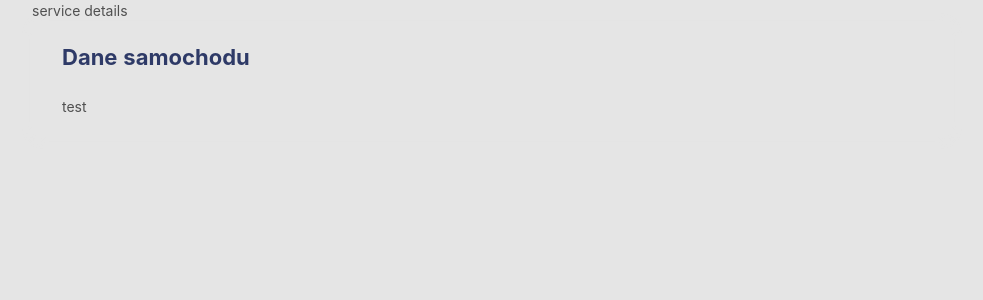
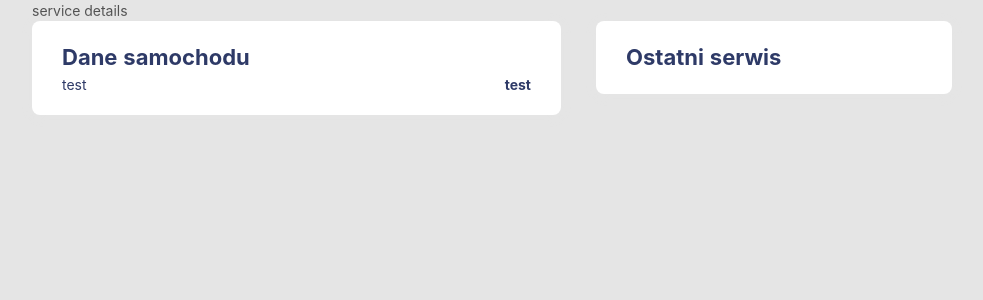
Before and after one commit to Andrzej-Marek/car_service_base, a React app: page / in a window 1280 px wide. Shown: the top 300 px of the page, without its empty margins (148-1131 px from the left). Built offline with nearby package versions, Linux system fonts and the light colour scheme; the HTML template or start-up script is replaced by a standard one.

Commit message:
Created ServiceTiles

```diff
--- a/src/components/ListElement/ListElement.tsx
+++ b/src/components/ListElement/ListElement.tsx
@@ -1,17 +1,38 @@
 import React, { FC } from "react";
 import styled from "styled-components";
 
-interface OwnProps {}
+interface OwnProps {
+    title: string,
+    description: string
+}
 
 type Props = OwnProps;
 
-const ListElement: FC<Props> = () => {
+const ListElement: FC<Props> = ({ title, description }) => {
 
     return (
-        <div>
-
-        </div>
+        <Wrapper>
+            <Title>{title}</Title>
+            <Description>{description}</Description>
+        </Wrapper>
     )
 }
 
+const Wrapper = styled.div`
+    display: flex;
+    justify-content: space-between;
+`;
+
+const Title = styled.div`
+    font-size: ${({theme}) => theme.fontSize.small};
+    color: ${({theme}) => theme.color.primaryBlue};
+`;
+
+const Description  = styled.div`
+    font-size: ${({theme}) => theme.fontSize.small};
+    color: ${({theme}) => theme.color.primaryBlue};
+    font-weight: ${({theme}) => theme.fontWeight.bold};
+`;
+
+
 export default ListElement;
--- a/src/components/Tile/Tile.tsx
+++ b/src/components/Tile/Tile.tsx
@@ -21,13 +21,14 @@ const TileWrapper = styled.div`
     padding: 20px 30px;
     border-radius: 8px;
     box-shadow: ${({ theme }) => theme.boxShadow.primary};
+    background-color: ${({theme}) => theme.color.white};
 `;
 
 const Title = styled.p`
     color: ${({ theme }) => theme.color.primaryBlue};
     font-weight: ${({ theme }) => theme.fontWeight.bold};
     font-size: ${({ theme }) => theme.fontSize.big};
-
+    margin: 0px;
 `;
 
 export default Tile;
--- a/src/containers/ServiceDetails/ServiceDetails.tsx
+++ b/src/containers/ServiceDetails/ServiceDetails.tsx
@@ -1,18 +1,21 @@
 import React, { FC } from "react";
-import { ServiceTile } from "./components";
+import styled from "styled-components";
+import ServiceTiles from "./components/ServiceTiles/ServiceTiles";
 
-interface OwnProps{};
+interface OwnProps{
+    title: string
+};
 
 type Props = OwnProps;
 
 const ServiceDetails: FC<Props> = () => {
-
     return (
         <div>
             service details
-            <ServiceTile/>
+            <ServiceTiles/>
         </div>
     );
 };
 
+
 export default ServiceDetails;
--- a/src/containers/ServiceDetails/components/ServiceTile/ServiceTile.tsx
+++ /dev/null
@@ -1,19 +0,0 @@
-import { Tile } from "@/components";
-import React, { FC } from "react";
-
-interface OwnProps{};
-
-type Props = OwnProps;
-
-const ServiceTile: FC<Props> = () => {
-
-    return (
-        <div>
-            <Tile title="Dane samochodu">
-                test
-            </Tile>
-        </div>
-    );
-};
-
-export default ServiceTile;
--- /dev/null
+++ b/src/containers/ServiceDetails/components/ServiceTiles/ServiceTiles.tsx
@@ -0,0 +1,43 @@
+import { ListElement, Tile } from "@/components";
+import React, { FC } from "react";
+import styled from "styled-components";
+
+interface OwnProps {
+
+};
+
+type Props = OwnProps;
+
+const ServiceTiles: FC<Props> = () => {
+
+    return (
+        <Wrapper>
+            <TileDataCar>
+                <Tile title="Dane samochodu">
+                    <ListElement title="test" description="test"/>
+                </Tile>
+            </TileDataCar>
+
+            <TileLastService>
+                <Tile title="Ostatni serwis">
+
+                </Tile>
+            </TileLastService>
+        </Wrapper>
+    )
+}
+
+const Wrapper = styled.div`
+    display: flex;
+`;
+
+const TileDataCar = styled.div`
+    flex-grow: 2;
+    padding-right: 35px;
+`;
+
+const TileLastService = styled.div`
+    flex-grow: 1;
+`;
+
+export default ServiceTiles;
--- a/src/shared/constants/theme.ts
+++ b/src/shared/constants/theme.ts
@@ -13,7 +13,8 @@ export const theme = {
         big: "12px,",
     },
     fontSize: {
-        big: "22px"
+        big: "22px",
+        small: "14px"
     },
     fontWeight: {
         bold: "700"
```
